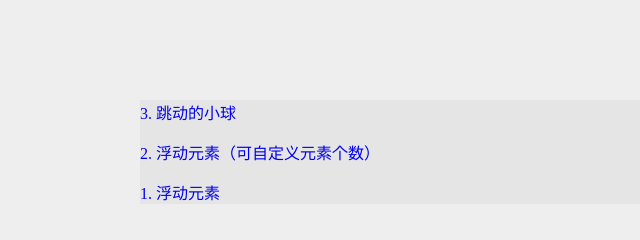
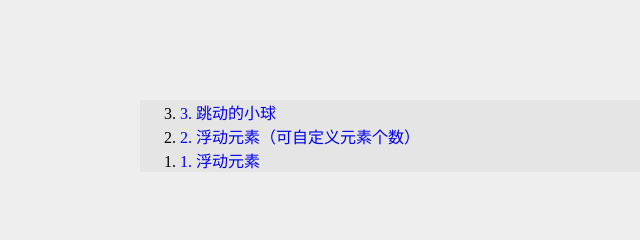
Before and after one commit to yotcap/someGadgets, a plain HTML site: page index.html in a window 1280 px wide. Shown: the whole page, without its empty margins (0-640 px from the left). Drawn offline with Linux system fonts and the light colour scheme.

Commit message:
Update index.html

```diff
--- a/index.html
+++ b/index.html
@@ -11,9 +11,11 @@
 </head>
 <body>
 	<div id="c">
-		<p><a href="./jumpingBall/ball.html">3. 跳动的小球</a></p>
-		<p><a href="./Elements-float-follow-the-mouse/float2.html">2. 浮动元素（可自定义元素个数）</a></p>
-		<p><a href="./Elements-float-follow-the-mouse/float.html">1. 浮动元素</a></p>
+		<ol reversed>
+			<li><a href="./jumpingBall/ball.html">3. 跳动的小球</a></li>
+			<li><a href="./Elements-float-follow-the-mouse/float2.html">2. 浮动元素（可自定义元素个数）</a></li>
+			<li><a href="./Elements-float-follow-the-mouse/float.html">1. 浮动元素</a></li>
+		</ol>
 	</div>
 </body>
 </html>
```
